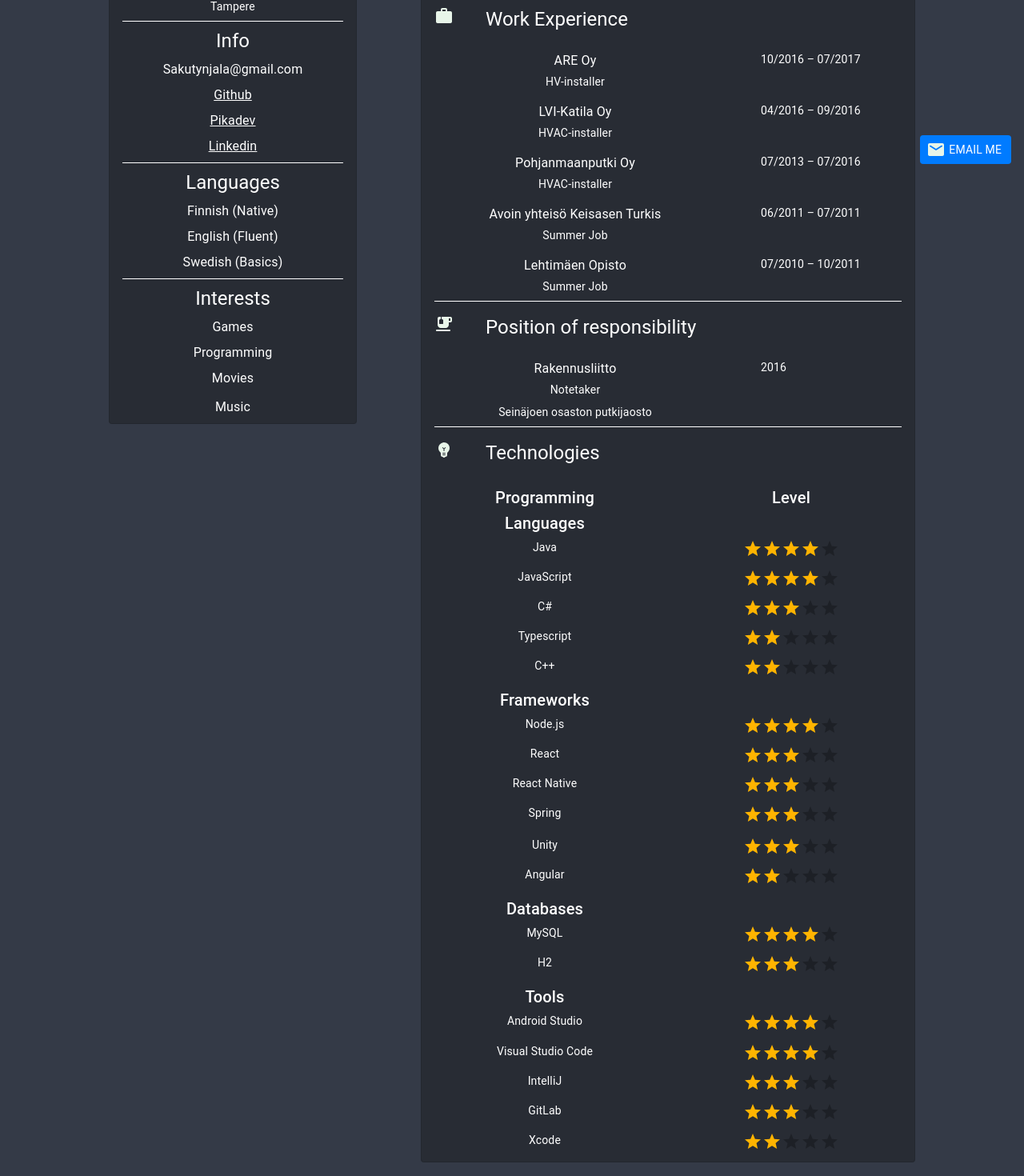
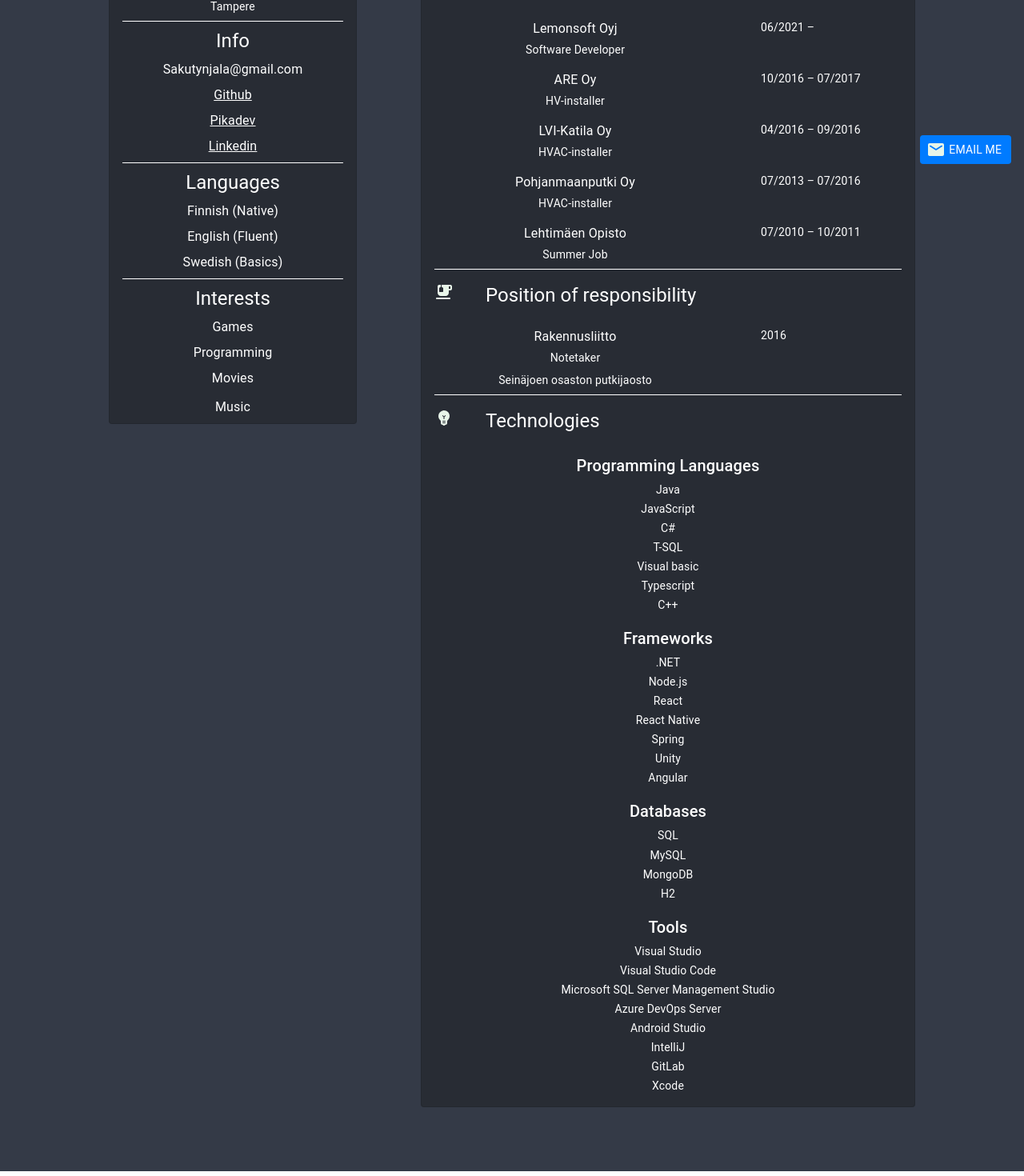
Before and after one commit to Sakkendalen/my-website, a React (Create React App) app: page / in a window 1280 px wide. Shown: the part 579-2049 px from the top of the page at 80% size. Built offline with nearby package versions, Linux system fonts and the light colour scheme.

Commit message:
Updating info
Scope:
-Saku.js
-infoText.js

```diff
--- a/src/components/Saku.js
+++ b/src/components/Saku.js
@@ -148,7 +148,7 @@ export default class Saku extends Component {
                     B.B.A, Software Development, Business information systems
                     </Typography>
                     <Typography className='dateAlign' variant='body2'>
-                      2017-
+                      2021
                     </Typography>
                   </div>
 
@@ -193,6 +193,21 @@ export default class Saku extends Component {
 
                   <div className='textContRow'>
                     <Typography variant='body1' style={{ flex:'2', paddingBottom: '0.5vh', paddingInline: '5vh', color: 'white' }}>
+                     Lemonsoft Oyj
+                    </Typography>
+                    <Typography className='dateAlign' variant='body2'>
+                      06/2021 –
+                    </Typography>
+                  </div>
+                  <div className='textContRow'>
+                    <Typography variant='body2' style={{ flex:'2',paddingBottom: '2vh', paddingInline: '5vh', color: 'white' }}>
+                      Software Developer
+                    </Typography>
+                    <Typography variant='body2' style={{ flex:'1', paddingBottom: '1vh', paddingInline: '5vh', color: 'white' }}/>
+                  </div>
+
+                  <div className='textContRow'>
+                    <Typography variant='body1' style={{ flex:'2', paddingBottom: '0.5vh', paddingInline: '5vh', color: 'white' }}>
                      ARE Oy
                     </Typography>
                     <Typography className='dateAlign' variant='body2'>
@@ -232,21 +247,6 @@ export default class Saku extends Component {
                   <div className='textContRow'>
                     <Typography variant='body2' style={{ flex:'2', paddingBottom: '2vh', paddingInline: '5vh', color: 'white' }}>
                       HVAC-installer
-                    </Typography>
-                    <Typography variant='body2' style={{ flex:'1', paddingBottom: '1vh', paddingInline: '5vh', color: 'white' }}/>
-                  </div>
-
-                  <div className='textContRow'>
-                    <Typography variant='body1' style={{ flex:'2', paddingBottom: '0.5vh', paddingInline: '5vh', color: 'white' }}>
-                    Avoin yhteisö Keisasen Turkis
-                    </Typography>
-                    <Typography className='dateAlign' variant='body2'>
-                      06/2011 – 07/2011
-                    </Typography>
-                  </div>
-                  <div className='textContRow'>
-                    <Typography variant='body2' style={{ flex:'2', paddingBottom: '2vh', paddingInline: '5vh', color: 'white' }}>
-                      Summer Job
                     </Typography>
                     <Typography variant='body2' style={{ flex:'1', paddingBottom: '1vh', paddingInline: '5vh', color: 'white' }}/>
                   </div>
@@ -305,48 +305,40 @@ export default class Saku extends Component {
                     <Typography variant='h6' style={{flex:'1', paddingBottom: '0.5vh', paddingInline: '5vh', color: 'white' }}>
                       Programming Languages
                     </Typography>
-                    <Typography className='SkillLevel' variant='h6' style={{ flex:'1', paddingBottom: '1vh', paddingInline: '5vh', color: 'white'}}>
-                      Level
-                    </Typography>
                   </div>
                   <div className='textContRow'>
                     <Typography variant='body2' style={{flex:'1', paddingBottom: '0.5vh', paddingInline: '5vh', color: 'white' }}>
                       Java
-                    </Typography>
-                    <Typography variant='body2' style={{ flex:'1', paddingBottom: '1vh', paddingInline: '5vh', color: 'white' }}>
-                      <Rating name="read-only" value={4} readOnly style={{ flex:'1', paddingBottom: '0.5vh', paddingInline: '5vh'}}/>
                     </Typography>
                   </div>
                   <div className='textContRow'>
                     <Typography variant='body2' style={{flex:'1', paddingBottom: '0.5vh', paddingInline: '5vh', color: 'white' }}>
                       JavaScript
                     </Typography>
-                    <Typography variant='body2' style={{ flex:'1', paddingBottom: '1vh', paddingInline: '5vh', color: 'white' }}>
-                      <Rating name="read-only" value={4} readOnly style={{ flex:'1', paddingBottom: '0.5vh', paddingInline: '5vh'}}/>
-                    </Typography>
                   </div>
                   <div className='textContRow'>
                     <Typography variant='body2' style={{flex:'1', paddingBottom: '0.5vh', paddingInline: '5vh', color: 'white' }}>
                       C#
                     </Typography>
-                    <Typography variant='body2' style={{ flex:'1', paddingBottom: '1vh', paddingInline: '5vh', color: 'white' }}>
-                      <Rating name="read-only" value={3} readOnly style={{ flex:'1', paddingBottom: '0.5vh', paddingInline: '5vh'}}/>
+                  </div>
+                  <div className='textContRow'>
+                    <Typography variant='body2' style={{flex:'1', paddingBottom: '0.5vh', paddingInline: '5vh', color: 'white' }}>
+                      T-SQL
+                    </Typography>
+                  </div>
+                  <div className='textContRow'>
+                    <Typography variant='body2' style={{flex:'1', paddingBottom: '0.5vh', paddingInline: '5vh', color: 'white' }}>
+                      Visual basic
                     </Typography>
                   </div>
                   <div className='textContRow'>
                     <Typography variant='body2' style={{flex:'1', paddingBottom: '0.5vh', paddingInline: '5vh', color: 'white' }}>
                       Typescript
                     </Typography>
-                    <Typography variant='body2' style={{ flex:'1', paddingBottom: '1vh', paddingInline: '5vh', color: 'white' }}>
-                      <Rating name="read-only" value={2} readOnly style={{ flex:'1', paddingBottom: '0.5vh', paddingInline: '5vh'}}/>
-                    </Typography>
                   </div>
                   <div className='textContRow'>
                     <Typography variant='body2' style={{flex:'1', paddingBottom: '2vh', paddingInline: '5vh', color: 'white' }}>
                       C++
-                    </Typography>
-                    <Typography variant='body2' style={{ flex:'1', paddingBottom: '1vh', paddingInline: '5vh', color: 'white' }}>
-                      <Rating name="read-only" value={2} readOnly style={{ flex:'1', paddingBottom: '0.5vh', paddingInline: '5vh'}}/>
                     </Typography>
                   </div>
 
@@ -354,54 +346,40 @@ export default class Saku extends Component {
                     <Typography variant='h6' style={{flex:'1', paddingBottom: '0.5vh', paddingInline: '5vh', color: 'white' }}>
                       Frameworks
                     </Typography>
-                    <Typography className='SkillLevel' variant='h6' style={{ flex:'1', paddingBottom: '1vh', paddingInline: '5vh', color: 'white'}}/>
+                  </div>
+                  <div className='textContRow'>
+                    <Typography variant='body2' style={{flex:'1', paddingBottom: '0.5vh', paddingInline: '5vh', color: 'white' }}>
+                      .NET
+                    </Typography>
                   </div>
                   <div className='textContRow'>
                     <Typography variant='body2' style={{flex:'1', paddingBottom: '0.5vh', paddingInline: '5vh', color: 'white' }}>
                       Node.js
-                    </Typography>
-                    <Typography variant='body2' style={{ flex:'1', paddingBottom: '1vh', paddingInline: '5vh', color: 'white' }}>
-                      <Rating name="read-only" value={4} readOnly style={{ flex:'1', paddingBottom: '0.5vh', paddingInline: '5vh'}}/>
                     </Typography>
                   </div>
                   <div className='textContRow'>
                     <Typography variant='body2' style={{flex:'1', paddingBottom: '0.5vh', paddingInline: '5vh', color: 'white' }}>
                       React
                     </Typography>
-                    <Typography variant='body2' style={{ flex:'1', paddingBottom: '1vh', paddingInline: '5vh', color: 'white' }}>
-                      <Rating name="read-only" value={3} readOnly style={{ flex:'1', paddingBottom: '0.5vh', paddingInline: '5vh'}}/>
-                    </Typography>
                   </div>
                   <div className='textContRow'>
                     <Typography variant='body2' style={{flex:'1', paddingBottom: '0.5vh', paddingInline: '5vh', color: 'white' }}>
                       React Native
-                    </Typography>
-                    <Typography variant='body2' style={{ flex:'1', paddingBottom: '1vh', paddingInline: '5vh', color: 'white' }}>
-                      <Rating name="read-only" value={3} readOnly style={{ flex:'1', paddingBottom: '0.5vh', paddingInline: '5vh'}}/>
                     </Typography>
                   </div>
                   <div className='textContRow'>
                     <Typography variant='body2' style={{flex:'1', paddingBottom: '0.5vh', paddingInline: '5vh', color: 'white' }}>
                       Spring
                     </Typography>
-                    <Typography variant='body2' style={{ flex:'1', paddingBottom: '1vh', paddingInline: '5vh', color: 'white' }}>
-                      <Rating name="read-only" value={3} readonly style={{ flex:'1', paddingbottom: '0.5vh', paddinginline: '5vh'}}/>
-                    </Typography>
                   </div>
                   <div className='textContRow'>
                     <Typography variant='body2' style={{flex:'1', paddingBottom: '0.5vh', paddingInline: '5vh', color: 'white' }}>
                       Unity
                     </Typography>
-                    <Typography variant='body2' style={{ flex:'1', paddingBottom: '1vh', paddingInline: '5vh', color: 'white' }}>
-                      <Rating name="read-only" value={3} readOnly style={{ flex:'1', paddingBottom: '0.5vh', paddingInline: '5vh'}}/>
-                    </Typography>
                   </div>
                   <div className='textContRow'>
                     <Typography variant='body2' style={{flex:'1', paddingBottom: '2vh', paddingInline: '5vh', color: 'white' }}>
                       Angular
-                    </Typography>
-                    <Typography variant='body2' style={{ flex:'1', paddingBottom: '1vh', paddingInline: '5vh', color: 'white' }}>
-                      <Rating name="read-only" value={2} readOnly style={{ flex:'1', paddingBottom: '0.5vh', paddingInline: '5vh'}}/>
                     </Typography>
                   </div>
 
@@ -409,22 +387,25 @@ export default class Saku extends Component {
                     <Typography variant='h6' style={{flex:'1', paddingBottom: '0.5vh', paddingInline: '5vh', color: 'white' }}>
                       Databases
                     </Typography>
-                    <Typography className='SkillLevel' variant='h6' style={{ flex:'1', paddingBottom: '0.5vh', paddingInline: '5vh', color: 'white'}}/>
+                  </div>
+                  <div className='textContRow'>
+                    <Typography variant='body2' style={{flex:'1', paddingBottom: '0.5vh', paddingInline: '5vh', color: 'white' }}>
+                      SQL
+                    </Typography>
                   </div>
                   <div className='textContRow'>
                     <Typography variant='body2' style={{flex:'1', paddingBottom: '0.5vh', paddingInline: '5vh', color: 'white' }}>
                       MySQL
                     </Typography>
-                    <Typography variant='body2' style={{ flex:'1', paddingBottom: '1vh', paddingInline: '5vh', color: 'white' }}>
-                      <Rating name="read-only" value={4} readOnly style={{ flex:'1', paddingBottom: '0.5vh', paddingInline: '5vh'}}/>
+                  </div>
+                  <div className='textContRow'>
+                    <Typography variant='body2' style={{flex:'1', paddingBottom: '0.5vh', paddingInline: '5vh', color: 'white' }}>
+                      MongoDB
                     </Typography>
                   </div>
                   <div className='textContRow'>
                     <Typography variant='body2' style={{flex:'1', paddingBottom: '2vh', paddingInline: '5vh', color: 'white' }}>
                       H2
-                    </Typography>
-                    <Typography variant='body2' style={{ flex:'1', paddingBottom: '1vh', paddingInline: '5vh', color: 'white' }}>
-                      <Rating name="read-only" value={3} readOnly style={{ flex:'1', paddingBottom: '0.5vh', paddingInline: '5vh'}}/>
                     </Typography>
                   </div>
 
@@ -432,49 +413,47 @@ export default class Saku extends Component {
                     <Typography variant='h6' style={{flex:'1', paddingBottom: '0.5vh', paddingInline: '5vh', color: 'white' }}>
                       Tools
                     </Typography>
-                    <Typography className='SkillLevel' variant='h6' style={{ flex:'1', paddingBottom: '0.5vh', paddingInline: '5vh', color: 'white'}}/>
                   </div>
                   <div className='textContRow'>
                     <Typography variant='body2' style={{flex:'1', paddingBottom: '0.5vh', paddingInline: '5vh', color: 'white' }}>
-                      Android Studio
-                    </Typography>
-                    <Typography variant='body2' style={{ flex:'1', paddingBottom: '1vh', paddingInline: '5vh', color: 'white' }}>
-                      <Rating name="read-only" value={4} readOnly style={{ flex:'1', paddingBottom: '0.5vh', paddingInline: '5vh'}}/>
+                      Visual Studio
                     </Typography>
                   </div>
                   <div className='textContRow'>
                     <Typography variant='body2' style={{flex:'1', paddingBottom: '0.5vh', paddingInline: '5vh', color: 'white' }}>
                       Visual Studio Code
                     </Typography>
-                    <Typography variant='body2' style={{ flex:'1', paddingBottom: '1vh', paddingInline: '5vh', color: 'white' }}>
-                      <Rating name="read-only" value={4} readOnly style={{ flex:'1', paddingBottom: '0.5vh', paddingInline: '5vh'}}/>
+                  </div>
+                  <div className='textContRow'>
+                    <Typography variant='body2' style={{flex:'1', paddingBottom: '0.5vh', paddingInline: '5vh', color: 'white' }}>
+                      Microsoft SQL Server Management Studio
+                    </Typography>
+                  </div>
+                  <div className='textContRow'>
+                    <Typography variant='body2' style={{flex:'1', paddingBottom: '0.5vh', paddingInline: '5vh', color: 'white' }}>
+                      Azure DevOps Server
+                    </Typography>
+                  </div>
+                  <div className='textContRow'>
+                    <Typography variant='body2' style={{flex:'1', paddingBottom: '0.5vh', paddingInline: '5vh', color: 'white' }}>
+                      Android Studio
                     </Typography>
                   </div>
                   <div className='textContRow'>
                     <Typography variant='body2' style={{flex:'1', paddingBottom: '0.5vh', paddingInline: '5vh', color: 'white' }}>
                       IntelliJ
                     </Typography>
-                    <Typography variant='body2' style={{ flex:'1', paddingBottom: '1vh', paddingInline: '5vh', color: 'white' }}>
-                      <Rating name="read-only" value={3} readOnly style={{ flex:'1', paddingBottom: '0.5vh', paddingInline: '5vh'}}/>
-                    </Typography>
                   </div>
                   <div className='textContRow'>
                     <Typography variant='body2' style={{flex:'1', paddingBottom: '0.5vh', paddingInline: '5vh', color: 'white' }}>
                       GitLab
-                    </Typography>
-                    <Typography variant='body2' style={{ flex:'1', paddingBottom: '1vh', paddingInline: '5vh', color: 'white' }}>
-                      <Rating name="read-only" value={3} readOnly style={{ flex:'1', paddingBottom: '0.5vh', paddingInline: '5vh'}}/>
                     </Typography>
                   </div>
                   <div className='textContRow'>
                     <Typography variant='body2' style={{flex:'1', paddingBottom: '2vh', paddingInline: '5vh', color: 'white' }}>
                       Xcode
                     </Typography>
-                    <Typography variant='body2' style={{ flex:'1', paddingBottom: '1vh', paddingInline: '5vh', color: 'white' }}>
-                      <Rating name="read-only" value={2} readOnly style={{ flex:'1', paddingBottom: '0.5vh', paddingInline: '5vh'}}/>
-                    </Typography>
                   </div>
-
               </Paper>
             </div>
           </div>
```
Also changed, not shown: src/styles/texts/infoText.js (+10 -3 lines), 1 other file (tests, documents, lock files or other folders).
